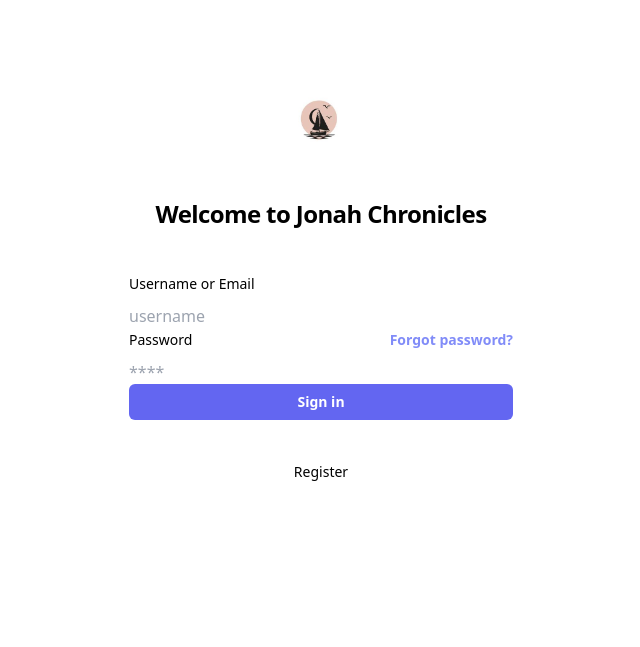
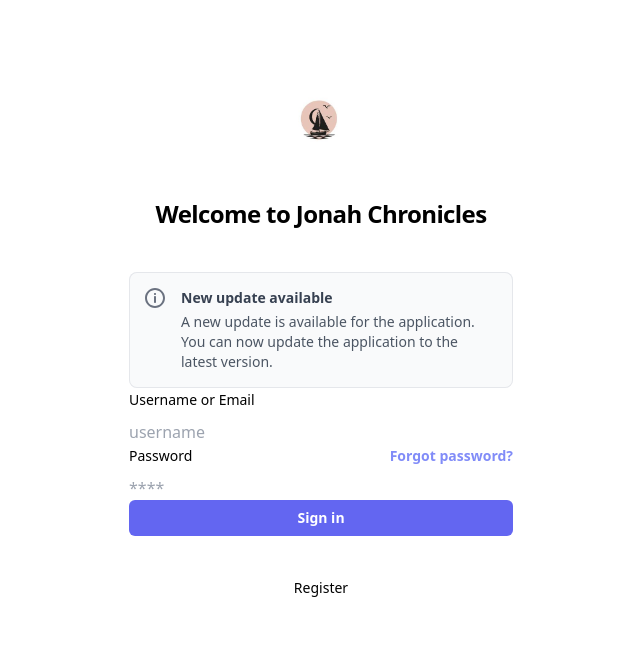
Before and after one commit to soyReynald/jonah_chronicles_to_Jesus_Christ, a PHP site: page /login.php in a window 1280 px wide. Shown: the top 647 px of the page, without its empty margins (319-959 px from the left). Run offline with PHP 8.4, Linux system fonts and the light colour scheme; some libraries are stand-ins or nearby versions.

Commit message:
[U] Updates to the notificatio in the login

```diff
--- a/login.php
+++ b/login.php
@@ -21,6 +21,25 @@
                 </div>
 
                 <div class="mt-10 sm:mx-auto sm:w-full sm:max-w-sm">
+                    <!-- Commentary to notification box -->
+                    <div class="mx-auto w-full max-w-4xl">
+                        <div class="rounded-lg bg-gray-50 p-4 ring-1 ring-inset ring-gray-200">
+                        <div class="flex items-start gap-x-4">
+                            <div class="shrink-0">
+                            <svg aria-hidden="true" class="size-5 text-gray-500" viewBox="0 0 55 55" fill="none" xmlns="http://www.w3.org/2000/svg">
+                                <path fill-rule="evenodd" clip-rule="evenodd" d="M27.5 5.5C15.3497 5.5 5.5 15.3497 5.5 27.5C5.5 39.6504 15.3497 49.5 27.5 49.5C39.6504 49.5 49.5 39.6504 49.5 27.5C49.5 15.3497 39.6504 5.5 27.5 5.5ZM0 27.5C0 12.3122 12.3122 0 27.5 0C42.6879 0 55 12.3122 55 27.5C55 42.6879 42.6879 55 27.5 55C12.3122 55 0 42.6879 0 27.5ZM24.6131 16.5C24.6131 14.9812 25.8443 13.75 27.3631 13.75H27.6369C29.1557 13.75 30.387 14.9812 30.387 16.5V16.775C30.387 18.2916 29.1591 19.522 27.6425 19.525L27.3686 19.5255C26.6383 19.527 25.9374 19.2379 25.4205 18.722C24.9035 18.2062 24.6131 17.5058 24.6131 16.7755V16.5ZM27.5 22C29.0188 22 30.25 23.2312 30.25 24.75V38.5C30.25 40.0188 29.0188 41.25 27.5 41.25C25.9812 41.25 24.75 40.0188 24.75 38.5V24.75C24.75 23.2312 25.9812 22 27.5 22Z" fill="currentColor"></path>
+                            </svg>
+                            </div>
+                            <div class="flex-1">
+                            <h3 class="text-sm font-semibold text-gray-700">New update available</h3>
+                            <div class="mt-1">
+                                <p class="text-sm text-gray-600">A new update is available for the application. You can now update the application to the latest version.</p>
+                            </div>
+                            </div>
+                        </div>
+                    </div>
+                    <!-- End of commentary to notification box -->
+
                         <div>
                             <label for="username" class="block text-sm/6 font-medium">Username or Email</label>
                             <div class="mt-2">
```
